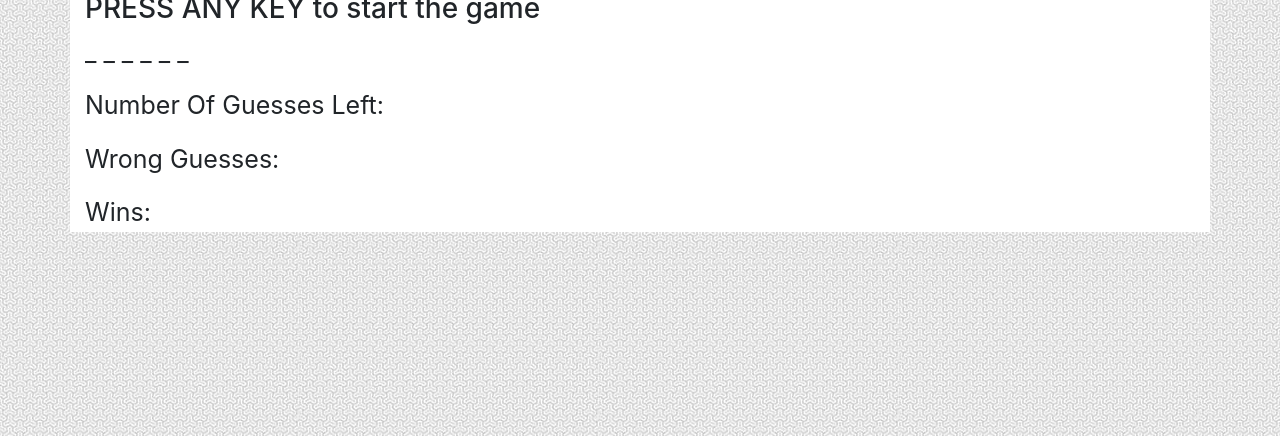
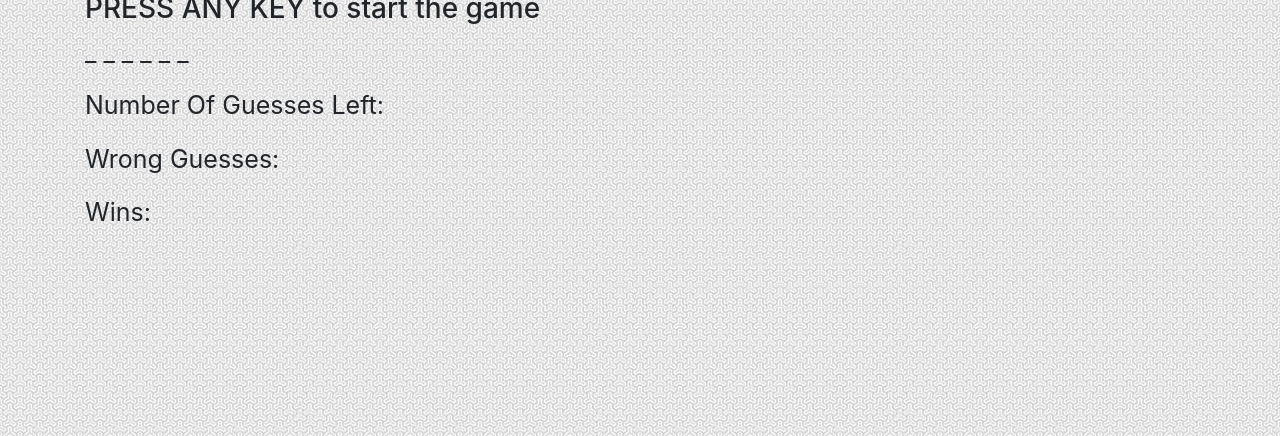
Before and after one commit to wreyes94/Homework3, a plain HTML site: page index.html in a window 1280 px wide. Shown: the part 364-800 px from the top of the page. Drawn offline with nearby package versions, Linux system fonts and the light colour scheme.

Commit message:
simple hangman game

```diff
--- a/assets/css/style.css
+++ b/assets/css/style.css
@@ -2,9 +2,9 @@ body{
     background-image: url("../images/back.png");
 }
 
-.container{
-    background-color: white;
-}
+/*.container{*/
+    /*background-color: white;*/
+/*}*/
 
 #picture{
     width: 100%;
```
